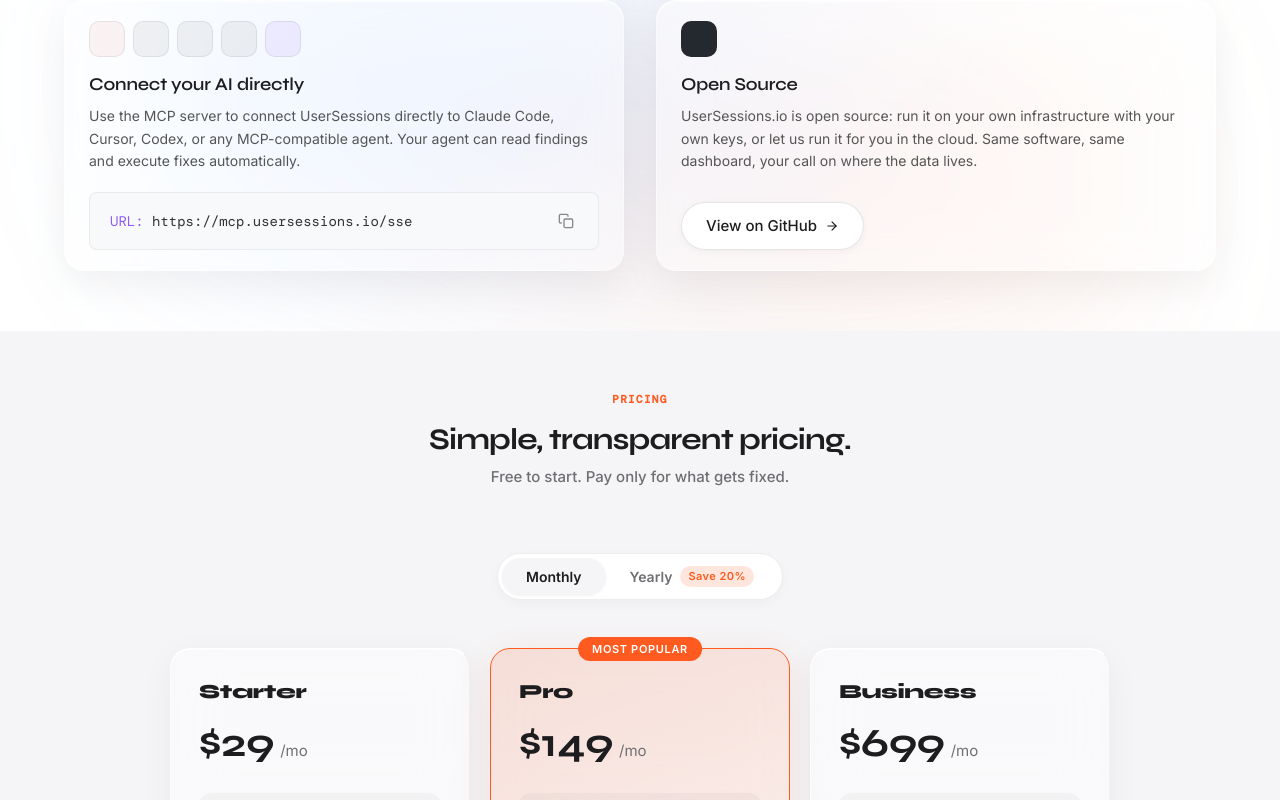
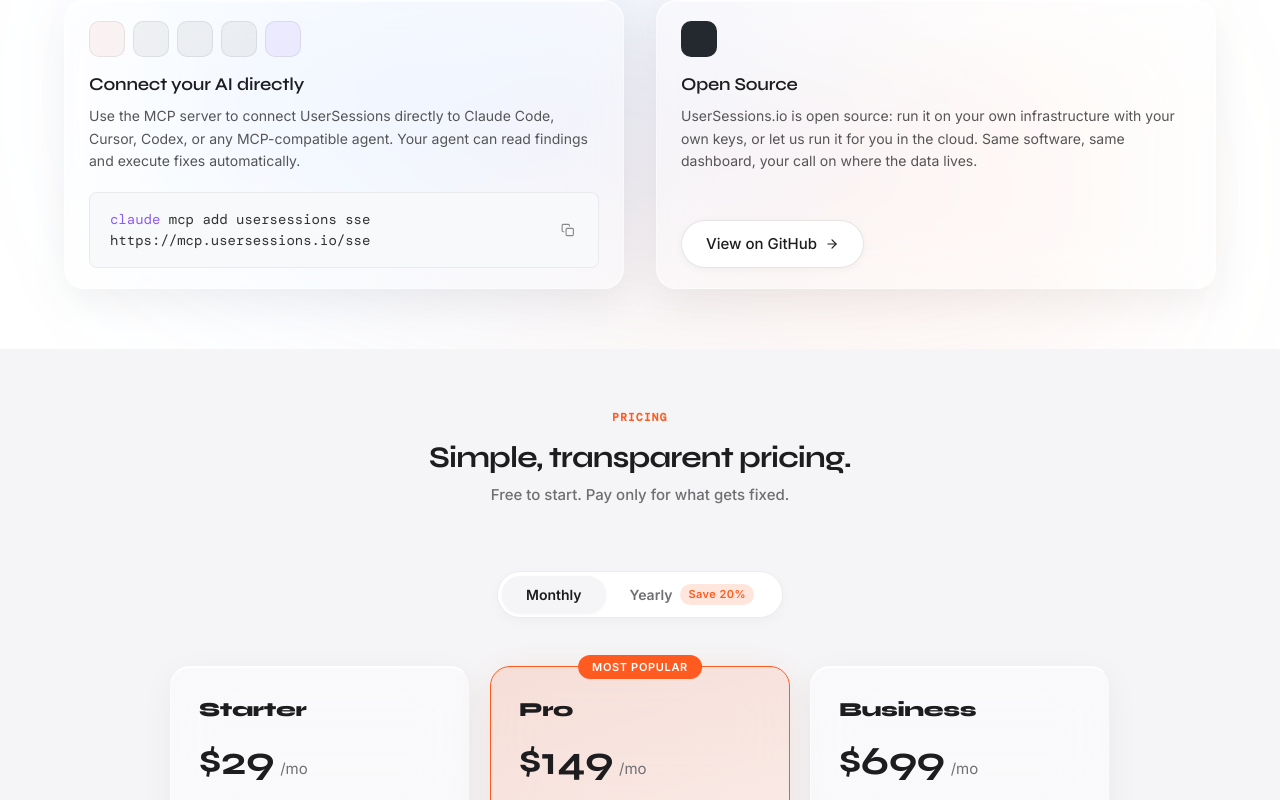
Before and after one commit to usersessions/usersessions.io, a Next.js app in the folder src/dashboard/: page /home in a window 1280 px wide. Shown: the part 2251-3051 px from the top of the page. Built offline with nearby package versions, Linux system fonts and the light colour scheme; no server answers; some icons are missing; a web font is replaced by a local one.

Commit message:
fix: update mcp command in ui to claude mcp add

```diff
--- a/src/dashboard/app/home/OpenSourceSection.tsx
+++ b/src/dashboard/app/home/OpenSourceSection.tsx
@@ -42,7 +42,7 @@
   const [copied, setCopied] = useState(false)
 
   const handleCopy = () => {
-    navigator.clipboard.writeText('npx @usersessions/cli connect')
+    navigator.clipboard.writeText('claude mcp add usersessions sse https://mcp.usersessions.io/sse')
     setCopied(true)
     setTimeout(() => setCopied(false), 2000)
   }
@@ -76,7 +76,7 @@
 
             <div className="copy-box" onClick={handleCopy} role="button" tabIndex={0}>
               <div className="copy-code">
-                <span className="npx">URL:</span> https://mcp.usersessions.io/sse
+                <span className="npx">claude</span> mcp add usersessions sse https://mcp.usersessions.io/sse
               </div>
               <button className="copy-btn" aria-label="Copy command">
                 {copied ? (
```
